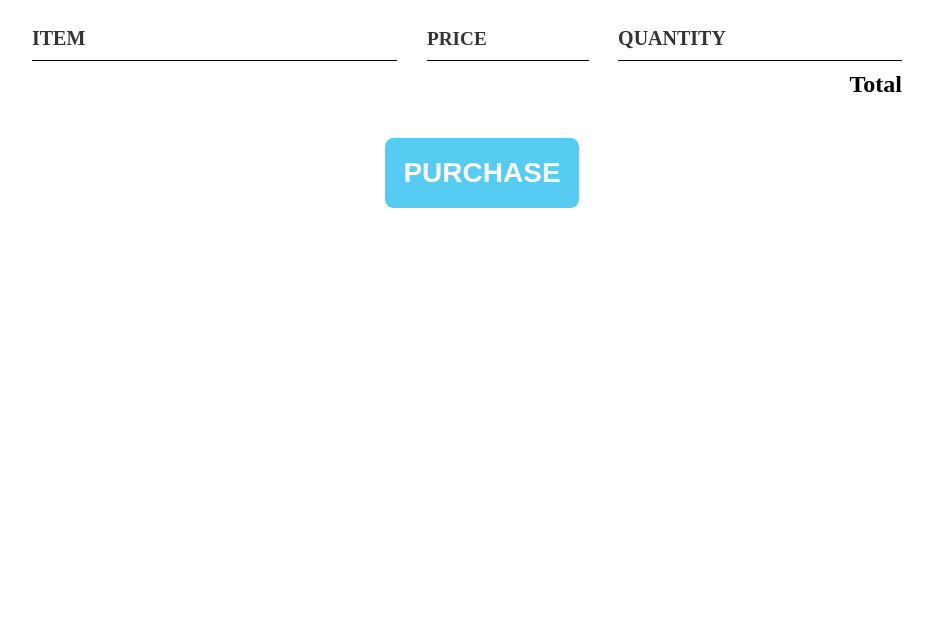
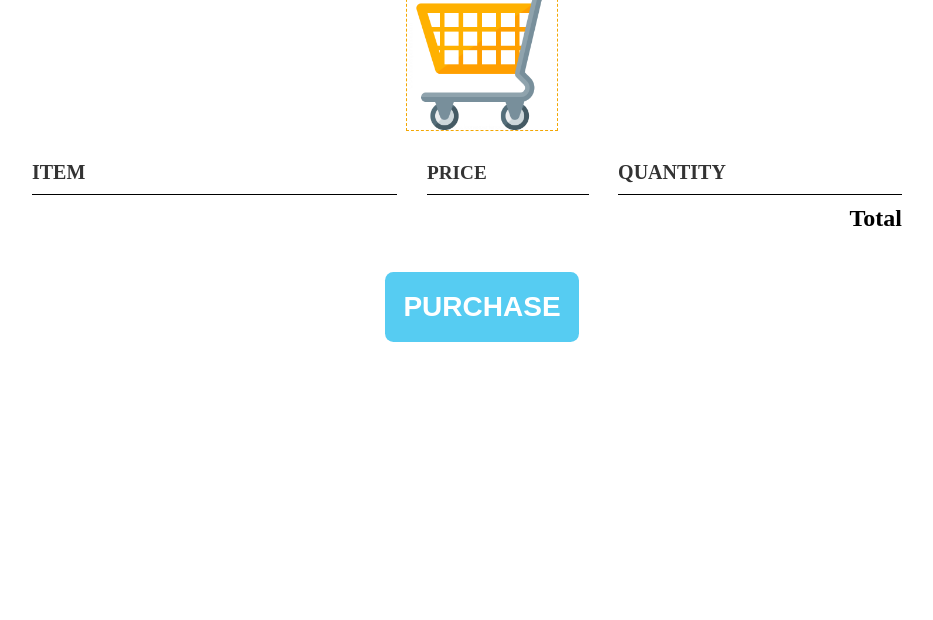
Before and after one commit to Ferelbue/PRE-FSD-PROJECT, a plain HTML site: page index.html in a window 1280 px wide. Shown: the part 180-800 px from the top of the page, without its empty margins (158-1091 px from the left). Drawn offline with Linux system fonts and the light colour scheme; the site is published under a folder, as on GitHub Pages, so addresses that start at the root find nothing; no server answers.

Commit message:
update: cart image fix

```diff
--- a/index.html
+++ b/index.html
@@ -16,7 +16,7 @@
 
         <section class="container content-section">
             <h2 class="section-header2">CART</h2>
-            <img class ="shopping-cart" src="/Images/cart.png">
+            <img class ="shopping-cart" src="./Images/cart.png">
             <div class="cart-row">
                 <span class="cart-item cart-header cart-column">ITEM</span>
                 <span class="cart-price cart-header cart-column">PRICE</span>
```
